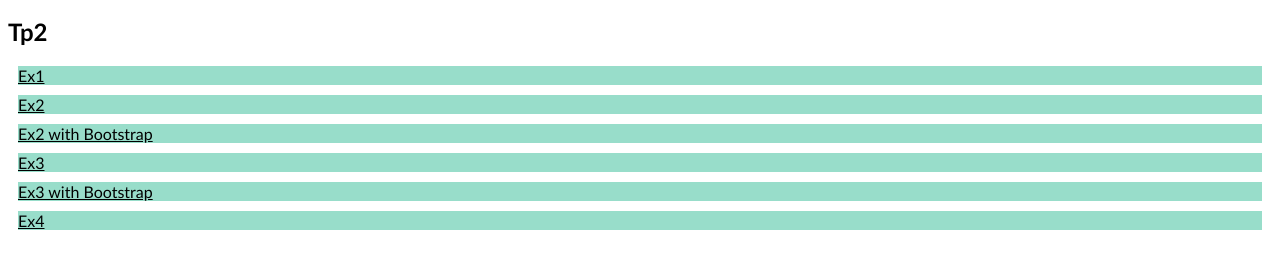
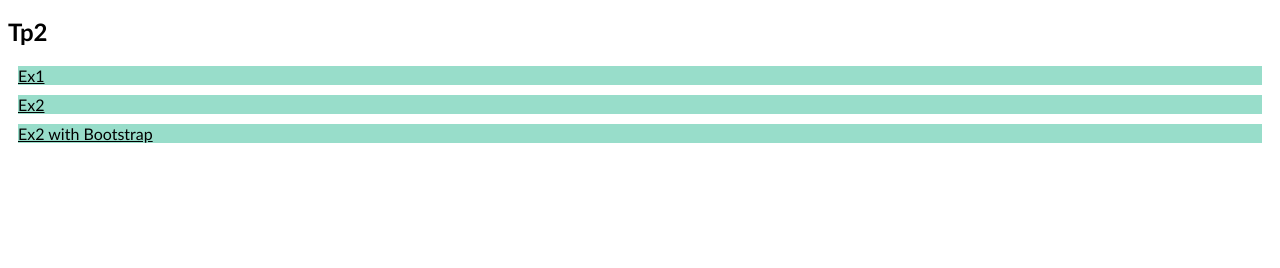
Before and after one commit to Us-sef/tp1, a plain HTML site: page index.html in a window 1280 px wide. Shown: the part 114-382 px from the top of the page. Drawn offline with Linux system fonts and the light colour scheme.

Commit message:
Update index.html

```diff
--- a/index.html
+++ b/index.html
@@ -31,9 +31,7 @@
         <li><a href="ex1tp2.html"> Ex1</a></li>
         <li><a href="ex2tp2.html"> Ex2 </a></li>
         <li> <a href="ex2(btsp)tp2.html"> Ex2 with Bootstrap</a></li>
-        <li> <a href="ex3tp2(essay2).html"> Ex3 </a></li>
-        <li>  <a href="ex3tp2(btsp).html">Ex3 with Bootstrap </a></li>
-        <li><a href="ex4tp1.html">Ex4</a></li>
+
      </ul>
 
 
```
